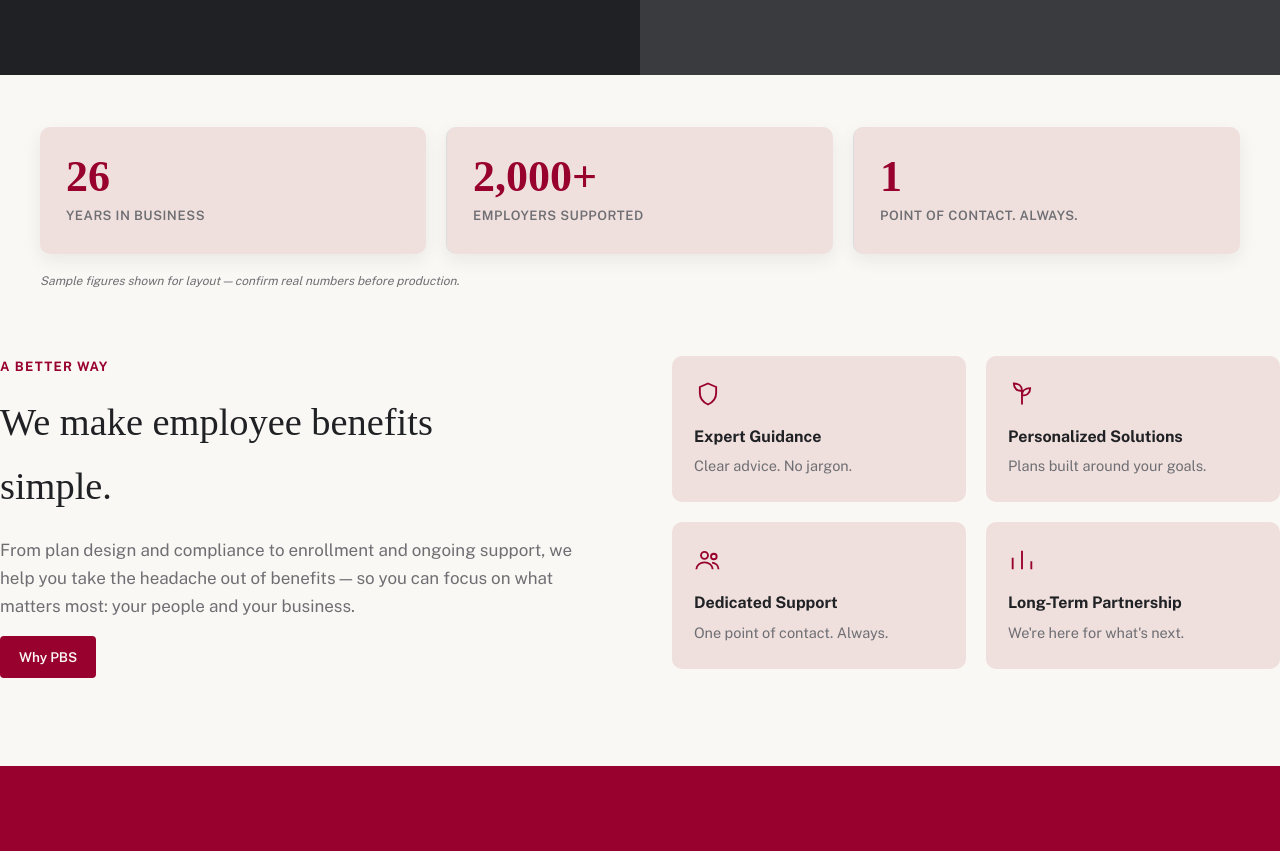
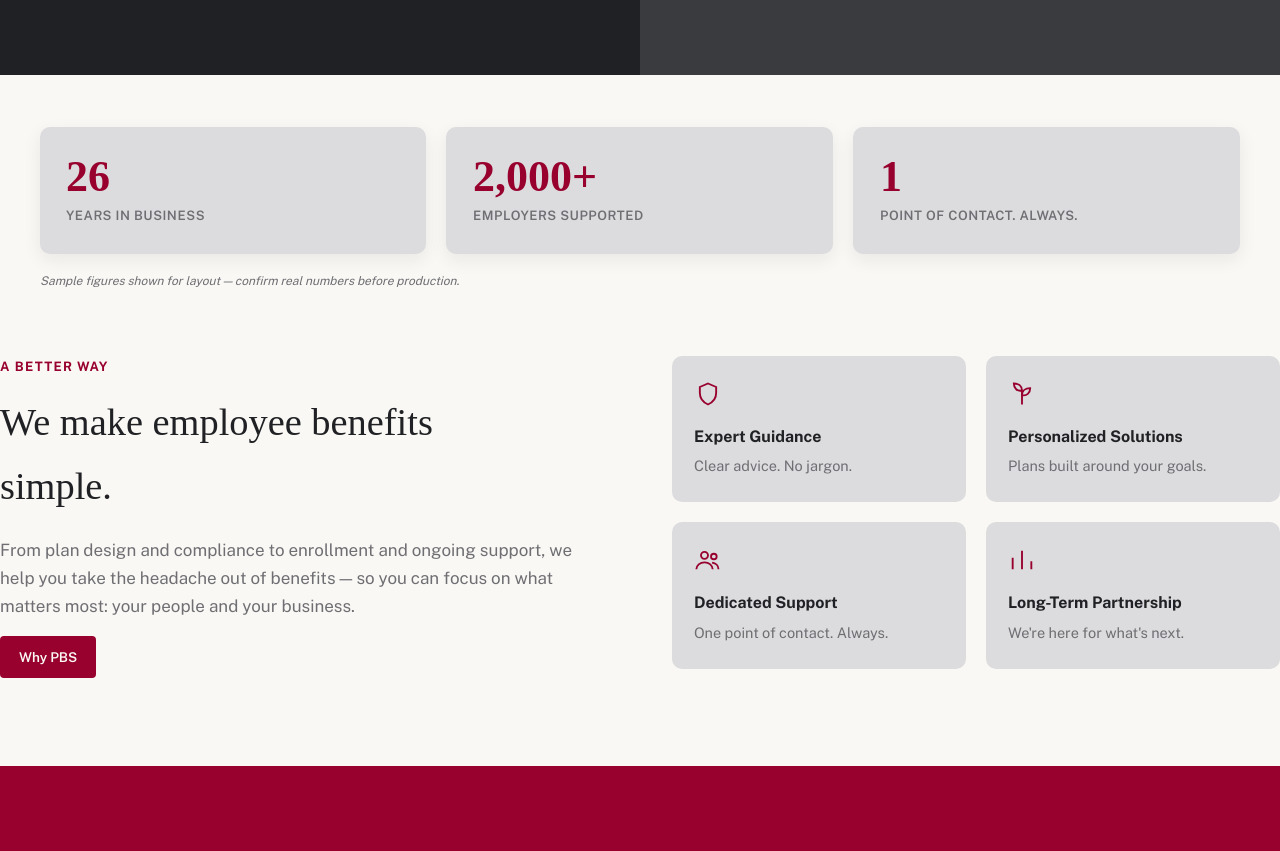
Before and after one commit to Mcart86/pbs-website, a plain HTML site: page index.html in a window 1280 px wide. Shown: the part 640-1491 px from the top of the page. Drawn offline with nearby package versions, Linux system fonts and the light colour scheme; a web font is replaced by a local one.

Commit message:
Editorial tab: swap stat/why-list card background from rose to stone-light gray

```diff
--- a/index.html
+++ b/index.html
@@ -130,13 +130,13 @@
 
   #tab-editorial .stat-row{padding-bottom:24px;}
   #tab-editorial .stat-grid{gap:20px;}
-  #tab-editorial .stat-block{background:var(--rose);border-radius:10px;padding:28px 26px;box-shadow:0 6px 18px rgba(32,33,36,.07);}
+  #tab-editorial .stat-block{background:var(--stone-light);border-radius:10px;padding:28px 26px;box-shadow:0 6px 18px rgba(32,33,36,.07);}
   #tab-editorial .stat-block:first-child{border-left:none;padding-left:26px;}
 
   #tab-editorial .why-grid{padding-top:24px;}
   #tab-editorial .why-grid h2{max-width:none;}
   #tab-editorial .why-list{gap:20px;}
-  #tab-editorial .why-list li{background:var(--rose);border-radius:10px;padding:24px 22px;}
+  #tab-editorial .why-list li{background:var(--stone-light);border-radius:10px;padding:24px 22px;}
 
   @media (max-width:900px){
     #tab-editorial .hero-grid, #tab-editorial .why-grid, #tab-editorial .what-we-do-grid, #tab-editorial .mission{grid-template-columns:1fr;}
```
